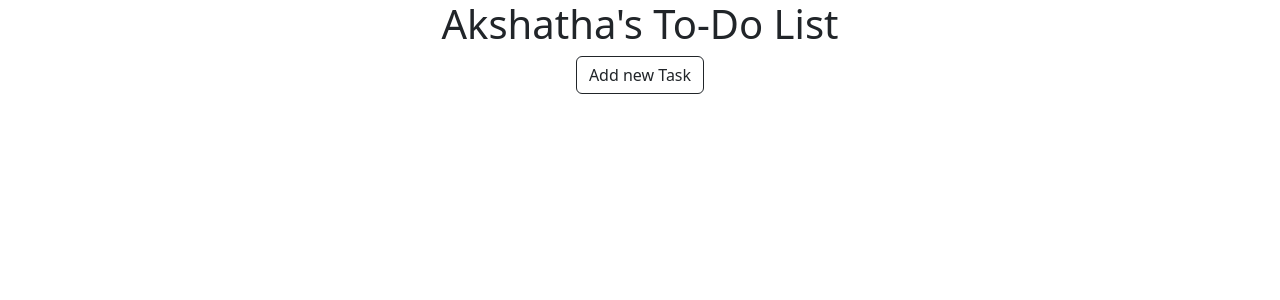
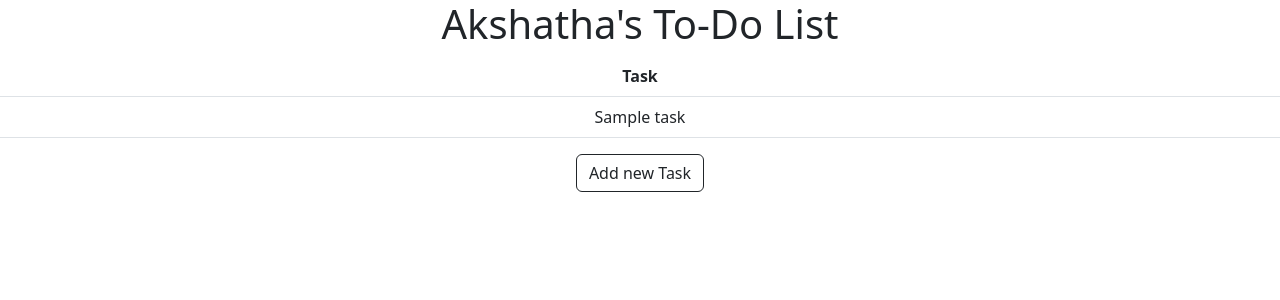
Before and after one commit to AkShAtHaA-L/Flask-to-do-project, a Flask app: template templates/index.html in a window 1280 px wide. Shown: the top 300 px of the page. Run offline with Flask 2, Linux system fonts and the light colour scheme; the template is opened without the code that fills it: most values are stand-ins (such as "Sample title", 1, 10 or a date in 2020).

Commit message:
modal box and list view

```diff
--- a/app.py
+++ b/app.py
@@ -1,15 +1,17 @@
-from flask import Flask, render_template
+from flask import Flask, render_template, request, jsonify, redirect, url_for
 
 app = Flask(__name__)
 
-@app.route("/")
+TASKS = []
+
+@app.route("/", methods=['GET','POST'])
 def index():
-    return render_template('index.html')
-
-@app.route("/add-task")
-def add_task():
-    return render_template('add-task.html')
-
+    if request.method == 'POST':
+        TASKS.append(request.form['new_task'])
+        return redirect(url_for('index'))
+    else:
+        return render_template('index.html',
+                           tasks=TASKS)
 
 if __name__ == '__main__':
     app.run(host='0.0.0.0', debug=True)
--- a/templates/add-task.html
+++ b/templates/add-task.html
@@ -1,48 +1,27 @@
-<!DOCTYPE html>
-<html lang="en">
-<head>
-  <title>Bootstrap Example</title>
-  <meta charset="utf-8">
-  <meta name="viewport" content="width=device-width, initial-scale=1">
-  <link href="https://cdn.jsdelivr.net/npm/bootstrap@5.2.3/dist/css/bootstrap.min.css" rel="stylesheet">
-  <script src="https://cdn.jsdelivr.net/npm/bootstrap@5.2.3/dist/js/bootstrap.bundle.min.js"></script>
-</head>
-<body>
-
-<div class="container mt-3">
-  <h3>Modal Example</h3>
-  <p>Click on the button to open the modal.</p>
-
-  <button type="button" class="btn btn-primary" data-bs-toggle="modal" data-bs-target="#myModal">
-    Open modal
-  </button>
-</div>
-
+<button type="button" class="btn btn-outline-dark" data-bs-toggle="modal" data-bs-target="#addnewtask">Add new Task</button>
 <!-- The Modal -->
-<div class="modal" id="myModal">
+<form action="/" method="post">
+<div class="modal" id="addnewtask">
     <div class="modal-dialog">
         <div class="modal-content">
 
             <!-- Modal Header -->
             <div class="modal-header">
-        <h4 class="modal-title">Modal Heading</h4>
+            <h4 class="modal-title">Add new task to your list</h4>
             <button type="button" class="btn-close" data-bs-dismiss="modal"></button>
             </div>
 
             <!-- Modal body -->
             <div class="modal-body">
-        Modal body..
+            <input type="text" name="new_task" placeholder="Add task here..." size="35px">
             </div>
 
             <!-- Modal footer -->
             <div class="modal-footer">
-        <button type="button" class="btn btn-danger" data-bs-dismiss="modal">Close</button>
-      </div>
-
+                <button type="button" class="btn btn-secondary" data-bs-dismiss="modal">Close</button>
+                <button type="submit" class="btn btn-primary">Add this task</button>
             </div>
         </div>
     </div>
-
-
-</body>
-</html>
+</div>
+</form>
--- /dev/null
+++ b/templates/bootstrap.html
@@ -0,0 +1,2 @@
+<link href="https://cdn.jsdelivr.net/npm/bootstrap@5.2.0/dist/css/bootstrap.min.css" rel="stylesheet" integrity="sha384-gH2yIJqKdNHPEq0n4Mqa/HGKIhSkIHeL5AyhkYV8i59U5AR6csBvApHHNl/vI1Bx" crossorigin="anonymous">
+<script src="https://cdn.jsdelivr.net/npm/bootstrap@5.2.3/dist/js/bootstrap.bundle.min.js"></script>
--- a/templates/index.html
+++ b/templates/index.html
@@ -5,38 +5,22 @@
         <meta http-equiv="X-UA-Compatible" content="IE=edge">
         <title>To-Do Application</title>
         <meta name="viewport" content="width=device-width, initial-scale=1">
-        <link href="https://cdn.jsdelivr.net/npm/bootstrap@5.2.0/dist/css/bootstrap.min.css" rel="stylesheet" integrity="sha384-gH2yIJqKdNHPEq0n4Mqa/HGKIhSkIHeL5AyhkYV8i59U5AR6csBvApHHNl/vI1Bx" crossorigin="anonymous">
-        <script src="https://cdn.jsdelivr.net/npm/bootstrap@5.2.3/dist/js/bootstrap.bundle.min.js"></script>
+        {% include 'bootstrap.html' %}
     </head>
     <body>
         <div class="col text-center">
             <h1 class="font-weight-bold">Akshatha's To-Do List</h1>
-            <button type="button" class="btn btn-outline-dark" data-bs-toggle="modal" data-bs-target="#addnewtask">Add new Task</button>
-            <!-- The Modal -->
-                <div class="modal" id="addnewtask">
-                    <div class="modal-dialog">
-                        <div class="modal-content">
-
-                            <!-- Modal Header -->
-                            <div class="modal-header">
-                            <h4 class="modal-title">Add new task to your list</h4>
-                            <button type="button" class="btn-close" data-bs-dismiss="modal"></button>
-                            </div>
-
-                            <!-- Modal body -->
-                            <div class="modal-body">
-                            <input type="text" name="new_task" placeholder="Add task here..." size="35px">
-                            </div>
-
-                            <!-- Modal footer -->
-                            <div class="modal-footer">
-                                <button type="button" class="btn btn-secondary" data-bs-dismiss="modal">Close</button>
-                                <button type="button" class="btn btn-primary">Save changes</button>
-                            </div>
-
-                        </div>
-                    </div>
-                </div>
+            <table class="table">
+                <thead>
+                    <tr>
+                        <th scope="col">Task</th>
+                    </tr>
+                </thead>
+                <tbody>
+                    {% include 'show-task.html' %}
+                </tbody>
+            </table>
+            {% include 'add-task.html' %}
         </div>
     </body>
 </html>
--- /dev/null
+++ b/templates/show-task.html
@@ -0,0 +1,7 @@
+{% for task in tasks %}
+<tr>
+    <td>
+        {{task}}
+    </td>
+</tr>
+{% endfor %}
```
Lines whose indentation alone changed are shown as unchanged.
